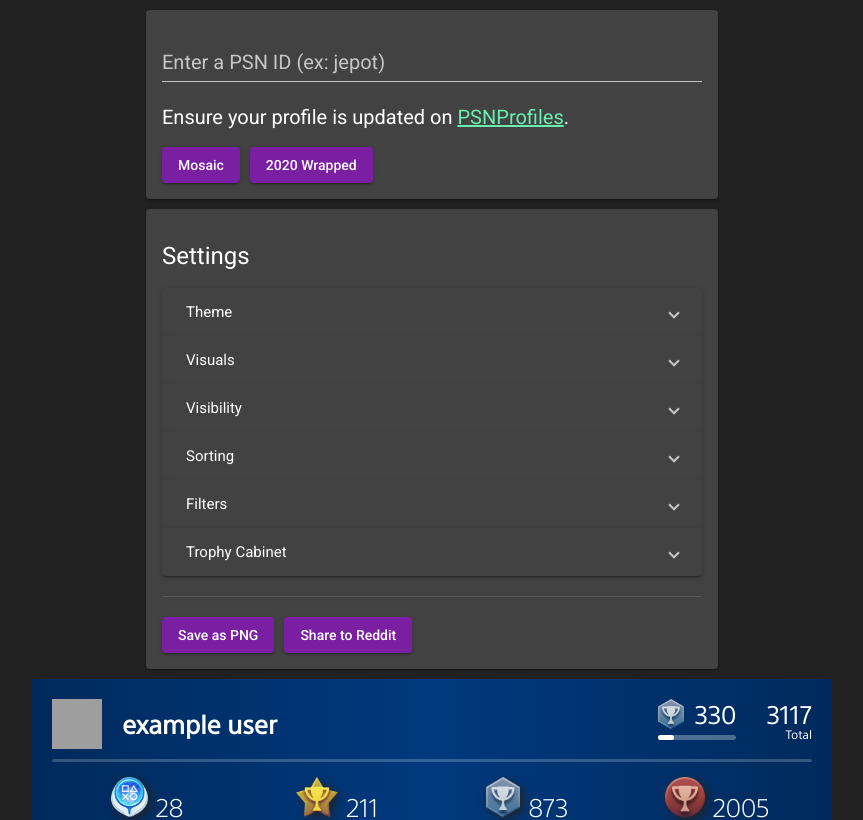
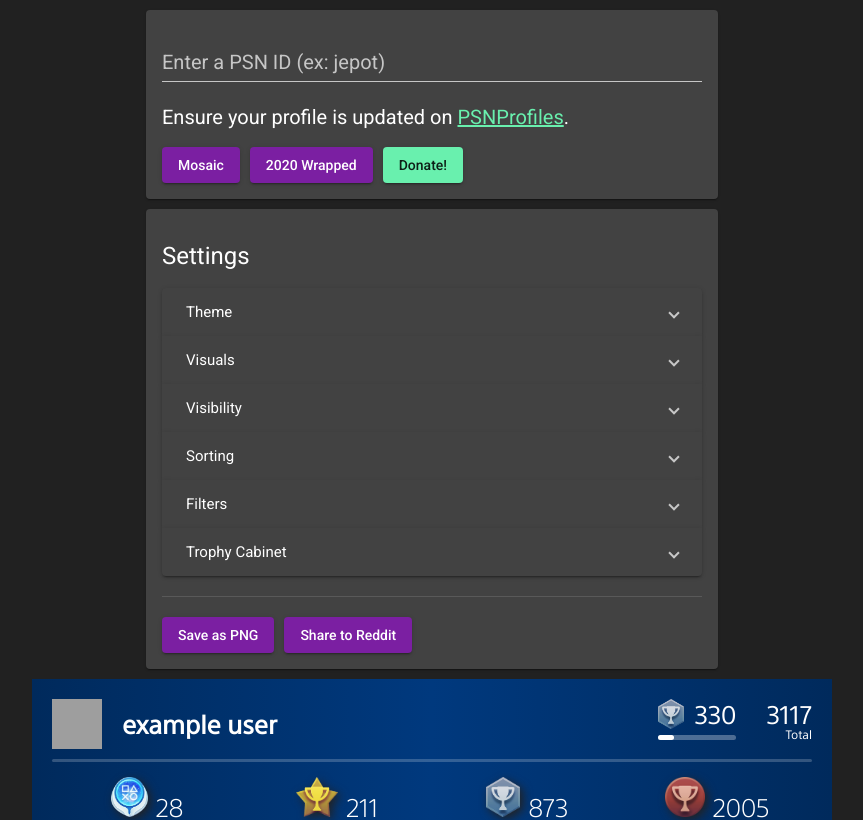
Before and after one commit to naveedgol/psnplatinums, an Angular app: page / in a window 1280 px wide. Shown: the top 820 px of the page, without its empty margins (208-1071 px from the left). Built offline with nearby package versions, Linux system fonts and the light colour scheme; grey boxes are pictures that could not be loaded.

Commit message:
monetize

```diff
--- a/src/app/app.component.html
+++ b/src/app/app.component.html
@@ -17,6 +17,8 @@
             <button class="action-button" mat-raised-button color="primary"
                 (click)="mode = 'wrapped'; search(searchInput.value)">2020
                 Wrapped</button>
+            <a mat-raised-button color="accent" href="https://www.buymeacoffee.com/naveedgol"
+                target="_blank">Donate!</a>
         </mat-card-content>
     </mat-card>
 
```
